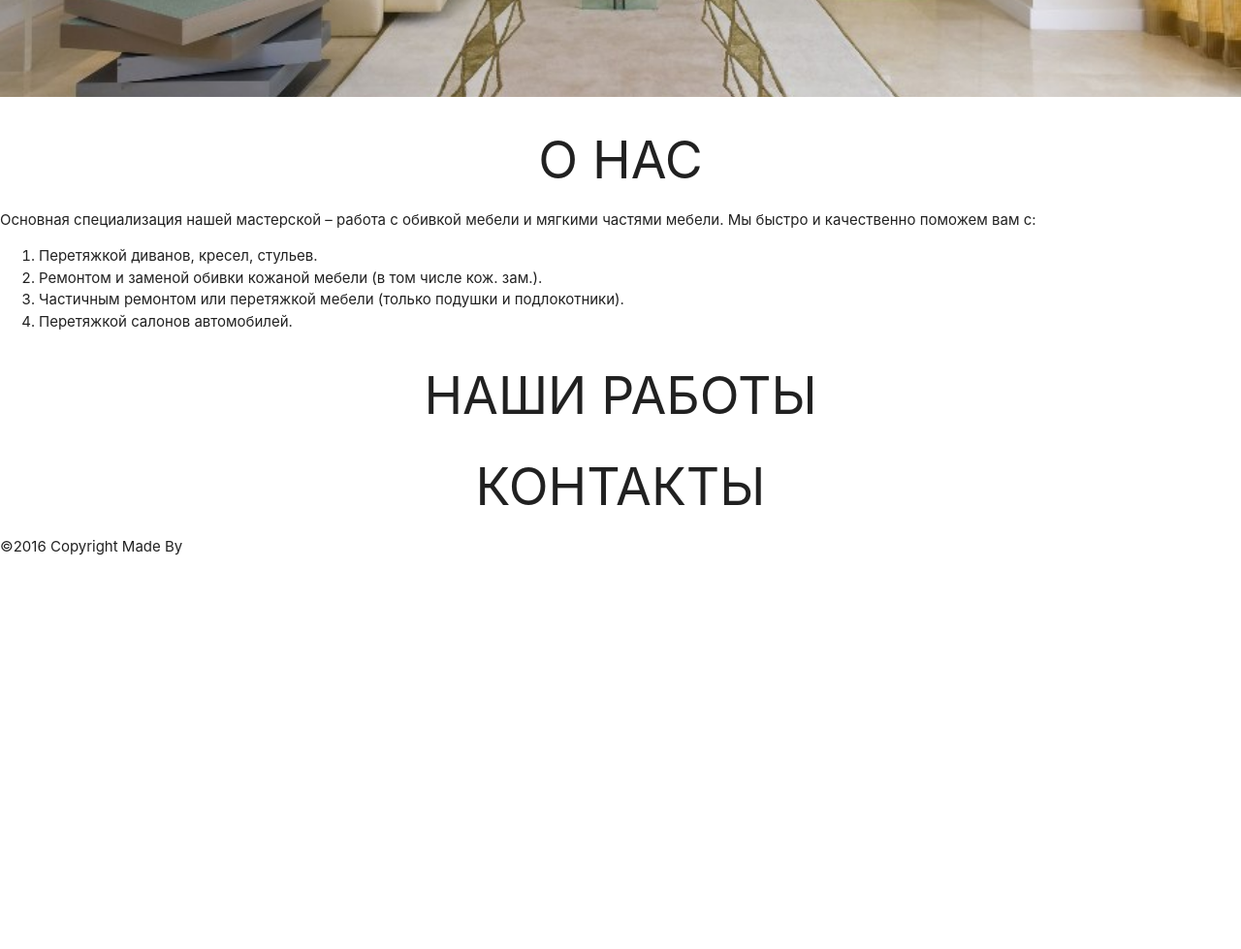
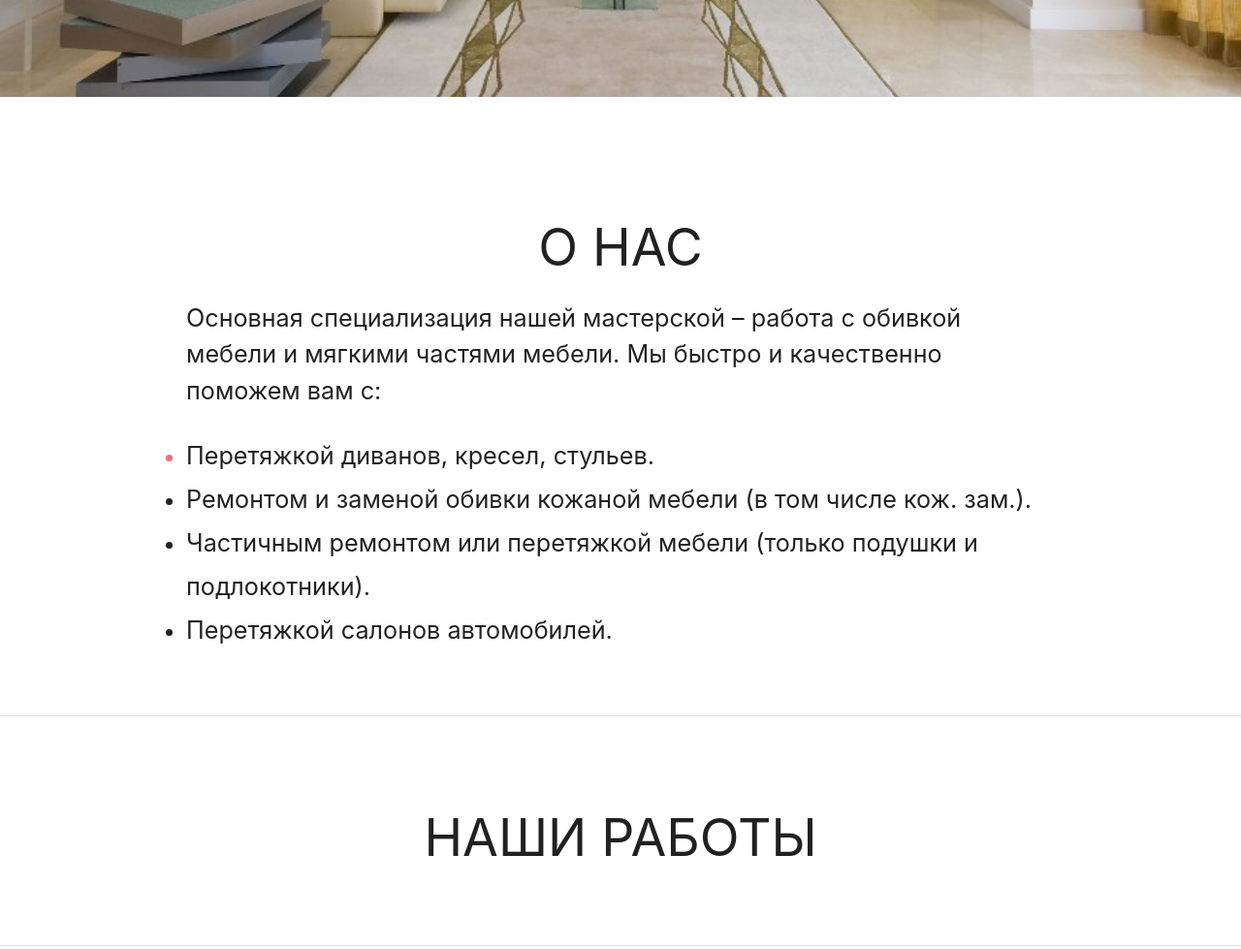
Before and after one commit to Gointer/repair_furniture, a website: page index.html in a window 1280 px wide. Shown: the part 700-1679 px from the top of the page at 97% size. Before the commit the page ends 1276 px from the top, so only its background shows below. Drawn offline with nearby package versions, Linux system fonts and the light colour scheme.

Commit message:
Added feature list

```diff
--- a/index.html
+++ b/index.html
@@ -47,25 +47,43 @@
 
 	</div>
 	<main>
+		<div class="spacer"></div>
+        <div class="spacer"></div>
+	    <div class="spacer"></div>
 
 		<section id="about">
-			<h2 class="center-align">О НАС</h2>
-			<p>Основная специализация нашей мастерской – работа с обивкой мебели и мягкими частями мебели. Мы быстро и качественно поможем вам c: </p>
-			<ol>
-				<li>Перетяжкой диванов, кресел, стульев.</li>
-				<li>Ремонтом и заменой обивки кожаной мебели (в том числе кож. зам.).</li>
-				<li>Частичным ремонтом или перетяжкой мебели (только подушки и подлокотники).</li>
-				<li>Перетяжкой салонов автомобилей.</li>
-			</ol>
+			<div class="container">
+				<div class="row">
+					<h2 class="center-align">О НАС</h2>
+					<p class="flow-text">Основная специализация нашей мастерской – работа с обивкой мебели и мягкими частями мебели. Мы быстро и качественно поможем вам c: </p>
+					<ul id="feature-list" class="center">
+						<li><p class="flow-text">Перетяжкой диванов, кресел, стульев.</p></li>
+						<li><p class="flow-text">Ремонтом и заменой обивки кожаной мебели (в том числе кож. зам.).</p></li>
+						<li><p class="flow-text">Частичным ремонтом или перетяжкой мебели (только подушки и подлокотники).</p></li>
+						<li><p class="flow-text">Перетяжкой салонов автомобилей.</p></li>
+					</ul>
+				</div>
+			</div>
 		</section>
+	    <div class="spacer"></div>
+        <div class="divider hide-on-small-only"></div>
+        <div class="spacer"></div>
+        <div class="spacer"></div>
 
 		<section id="portfolio">
 			<h2 class="center-align">НАШИ РАБОТЫ</h2>
 		</section>
+		<div class="spacer"></div>
+        <div class="spacer"></div>
 
+		<div class="divider hide-on-small-only"></div>
+		<div class="spacer"></div>
+        <div class="spacer"></div>
 		<section id="contact">
 			<h2 class="center-align">КОНТАКТЫ</h2>
 		</section>
+        <div class="spacer"></div>
+
 	</main>
 
 	<footer>
--- a/main.css
+++ b/main.css
@@ -37,3 +37,43 @@ nav {
     -o-transition: 0.34s;
     transition: 0.34s;
 }
+
+ul {
+    list-style-type: none;
+}
+
+#feature-list > li > p {
+    color: rgba(0, 0, 0, 0.87);
+    margin: 0px;
+    text-align: left;
+}
+
+ul, menu, dir {
+    display: block;
+    list-style-type: disc;
+    -webkit-margin-before: 1em;
+    -webkit-margin-after: 1em;
+    -webkit-margin-start: 0px;
+    -webkit-margin-end: 0px;
+    -webkit-padding-start: 40px;
+}
+
+li {
+    display: list-item;
+}
+
+#feature-list > li {
+    list-style: disc;
+    font-size: 1.5rem;
+    line-height: 3rem;
+}
+
+#feature-list > li:nth-child(1) {
+    color: #ee6e73;
+}
+
+li {
+    color: rgba(0, 0, 0, 0.87);
+    margin: 0px;
+    text-align: left;
+}
```
